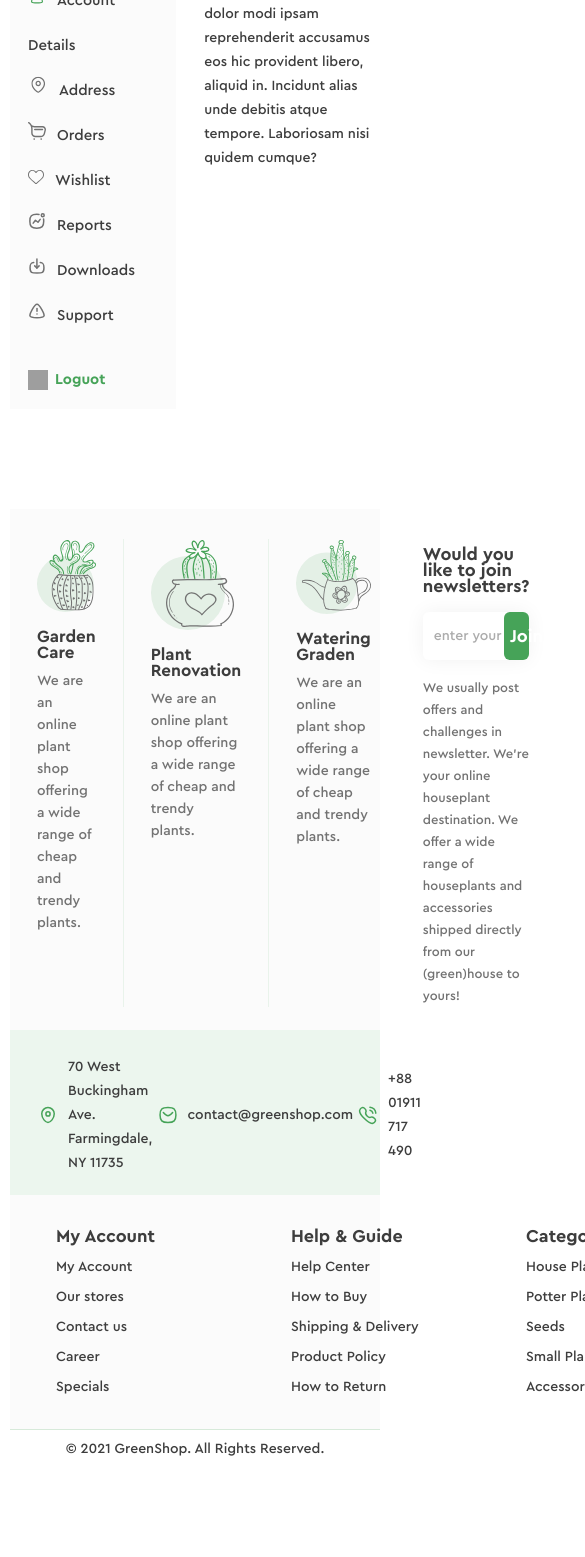
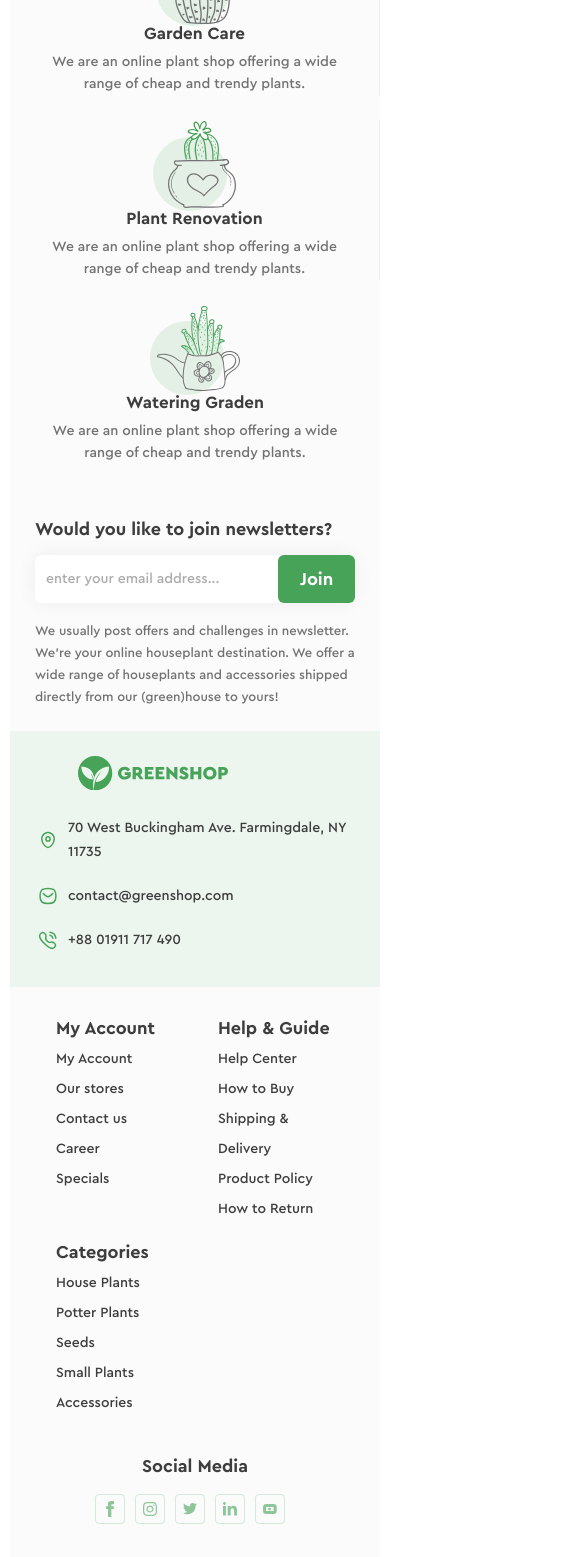
Before and after one commit to progdidi/greenshop, a React (Create React App) app: page /account/downloads in a window 390 px wide. Shown: the part 200-1757 px from the top of the page, 585 px wide, since content can reach past the window. Before the commit the page ends 1671 px from the top, so only its background shows below. Built offline with nearby package versions, Linux system fonts and the light colour scheme; grey boxes are pictures that could not be loaded.

Commit message:
media styles

```diff
--- a/src/App.js
+++ b/src/App.js
@@ -17,8 +17,8 @@ function App() {
   return (
     <div className="App">
       <Router>
-          <Header/>
-          <main className="main">
+          {/* <Header/> */}
+          {/* <main className="main">
             <Routes>
               <Route path="/" element={<MainPage/>} />
               <Route path="/shop" element={<ShopPage/>} />
@@ -38,7 +38,7 @@ function App() {
 
 
             </Routes>
-          </main>
+          </main> */}
 
           <Footer/>
 
--- a/src/components/Footer/Footer.js
+++ b/src/components/Footer/Footer.js
@@ -90,7 +90,8 @@ const Footer = () => {
                         </div>
                     </div>
 
-                    <div className="footer__info-social">
+                    <div className="footer__info-extra">
+                        <div className="footer__social">
                             <h6 className="footer__info-title">Social Media</h6>
                             <ul className="social__list">
                                 <li className="social__list-item">
@@ -119,6 +120,8 @@ const Footer = () => {
                                     </a>
                                 </li>
                             </ul>
+                        </div>
+
 
                         <div className="footer__payment">
                             <h6 className="footer__info-title">We accept</h6>
--- a/src/components/Footer/footer.scss
+++ b/src/components/Footer/footer.scss
@@ -154,7 +154,7 @@
         &-link {
         }
 
-        &-social {
+        &-extra {
             width: 354px;
             padding: 0 25px;
             padding-top: 7px;
@@ -164,7 +164,6 @@
 
 
         }
-
 
         .social__list {
             display: flex;
@@ -203,3 +202,110 @@
         }
     }
 }
+
+@media (max-width: 1050px) {
+    .footer {
+        &__services {
+            display: block;
+            &-items {
+                margin-bottom: 50px;
+            }
+
+        }
+
+        &__info {
+            &-extra{
+                padding: 0;
+                width: 100%;
+            }
+        }
+
+        .newsletter {
+            margin: 0 auto;
+            max-width: 500px;
+        }
+    }
+}
+
+@media (max-width: 960px) {
+    .footer {
+
+        &__contacts {
+            flex-direction: column;
+            align-items: center;
+            .footer__logo {
+                margin-bottom: 20px;
+            }
+            &-item {
+                display: block;
+                margin-bottom: 10px;
+                padding-top: 5px;
+                padding-bottom: 5px;
+                width: 400px;
+            }
+        }
+        &__info {
+            display: block;
+            &-nav {
+                margin-bottom: 40px;
+            }
+            &-extra {
+                display: flex;
+                justify-content: space-around;
+            }
+        }
+    }
+}
+
+@media (max-width: 600px) {
+    .footer {
+        &__services {
+            &-items {
+                display: block;
+            }
+            .services__item {
+                max-width: 100%;
+                text-align: center;
+                margin-bottom: 25px;
+                &-img {
+                    display: block;
+                    margin: 0 auto;
+                }
+            }
+        }
+
+        &__info {
+            &-nav {
+                display: grid;
+                grid-template-columns: repeat(2, 1fr);
+            }
+            &-category {
+                width: 100%;
+                &:last-child {
+
+                    margin: 0 auto;
+                    margin-top: 20px;
+
+                }
+
+            }
+            &-extra {
+                flex-direction: column;
+                align-items: center;
+                .footer__info-title {
+                    text-align: center;
+                }
+            }
+        }
+    }
+}
+
+@media (max-width: 430px) {
+    .footer {
+        &__contacts {
+            &-item {
+                width: 100%;
+            }
+        }
+    }
+}
--- a/src/components/Modals/modals.scss
+++ b/src/components/Modals/modals.scss
@@ -7,7 +7,7 @@
     top: 0;
     left: 0;
     z-index: 1050;
-    display: block;
+    display: none;
     width: 100%;
     height: 100%;
     overflow: hidden;
```
Lines whose indentation alone changed are shown as unchanged.
